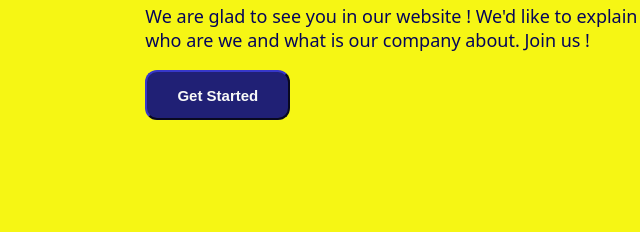
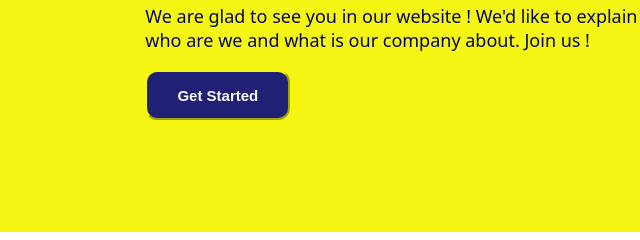
Before and after one commit to VitaliyTheSunflower/sunflower-project, a plain HTML site: page index.html in a window 1280 px wide. Shown: the part 369-609 px from the top of the page, 22-662 px from the left. Drawn offline with Linux system fonts and the light colour scheme.

Commit message:
modify button-border in header

```diff
--- a/css/style.css
+++ b/css/style.css
@@ -74,7 +74,7 @@ button {
     color: #F9FAF8;
     padding: 0;
     border-radius: 12px;
-    border-color: rgb(32, 32, 117);
+    border-color: rgb(246, 246, 20);
     font-weight: bold;
     font-size: 15px;
     width: 145px;
```
